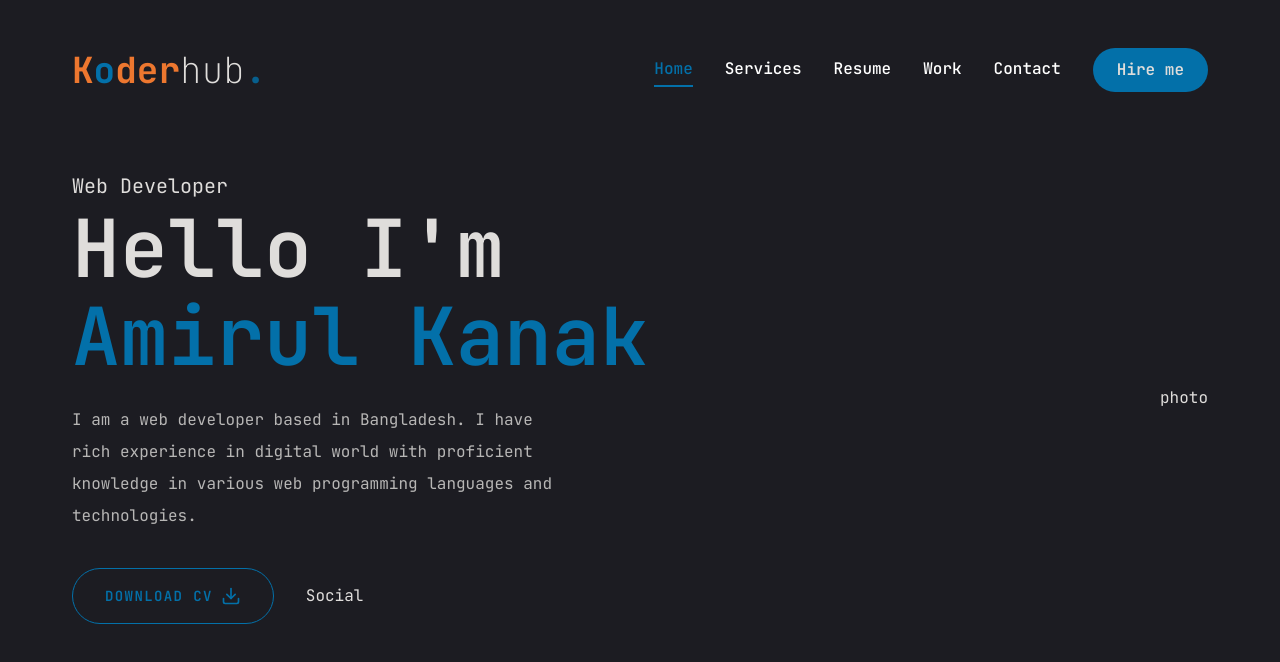
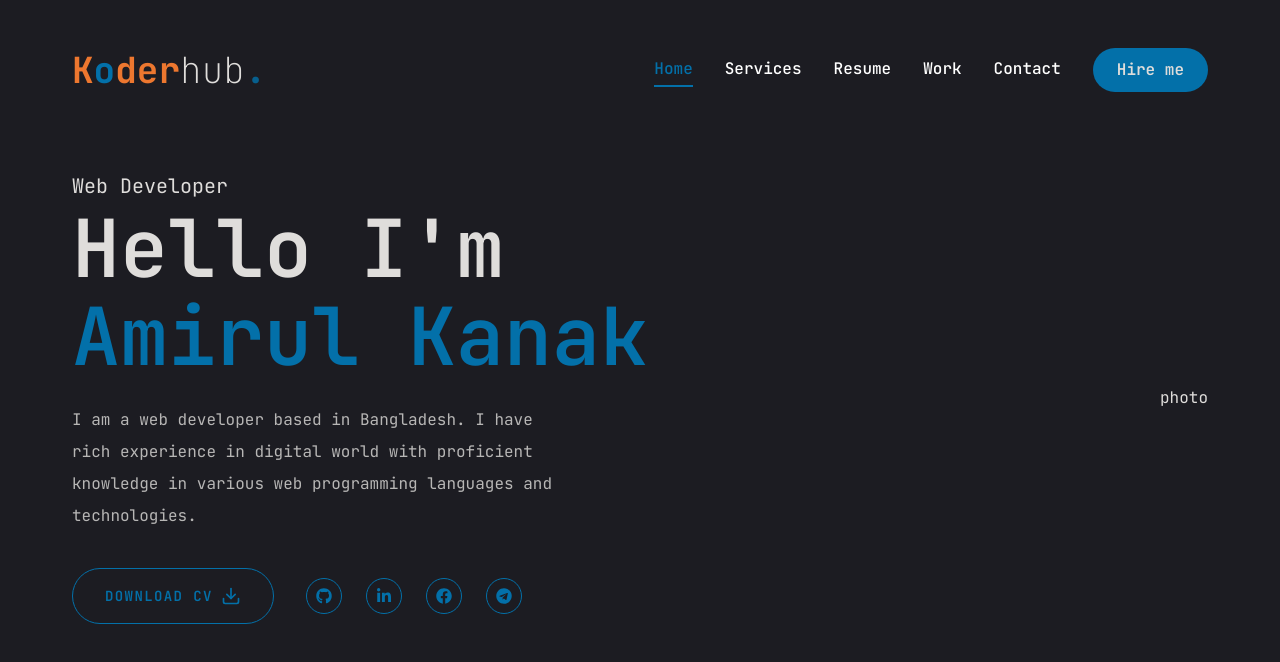
Before and after one commit to amirulkanak/amirul-portfolio, a Next.js app: page / in a window 1280 px wide. Shown: the top 662 px of the page. Built offline with nearby package versions, Linux system fonts and the light colour scheme.

Commit message:
Hero Left Side End

```diff
--- a/src/app/page.jsx
+++ b/src/app/page.jsx
@@ -29,7 +29,10 @@ function Home() {
                 <FiDownload className="text-xl" />
               </Button>
               <div className="mb-8 xl:mb-0">
-                <Social></Social>
+                <Social
+                  containerStyles="flex gap-6"
+                  iconStyles="size-9 border border-accent rounded-full flex justify-center items-center text-accent text-base hover:bg-accent hover:text-secondary hover:transition-all duration-500"
+                />
               </div>
             </div>
           </div>
--- a/src/components/Social.jsx
+++ b/src/components/Social.jsx
@@ -1,5 +1,29 @@
-const Social = () => {
-  return <div>Social</div>;
+import { Key } from 'lucide-react';
+import Link from 'next/link';
+import { FaGithub, FaLinkedinIn, FaFacebook, FaTelegram } from 'react-icons/fa';
+
+const socials = [
+  { icon: <FaGithub />, link: 'https://github.com/amirulkanak' },
+  {
+    icon: <FaLinkedinIn />,
+    link: 'https://bd.linkedin.com/in/amirulalamkanak',
+  },
+  { icon: <FaFacebook />, link: 'https://facebook.com/amirulalamkanak' },
+  { icon: <FaTelegram />, link: 'https://t.me/amirulkanak' },
+];
+
+const Social = ({ containerStyles, iconStyles }) => {
+  return (
+    <div className={containerStyles}>
+      {socials.map((social, index) => {
+        return (
+          <Link Key={index} href={social.link} className={iconStyles}>
+            {social.icon}
+          </Link>
+        );
+      })}
+    </div>
+  );
 };
 
 export default Social;
```
